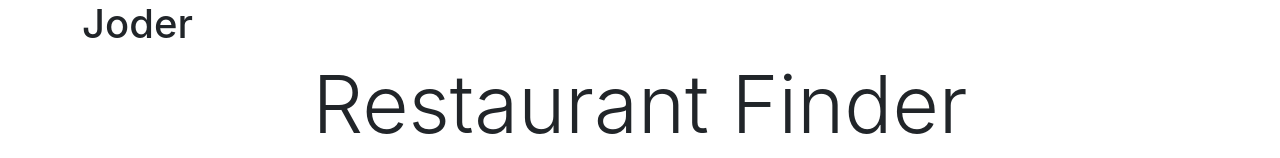
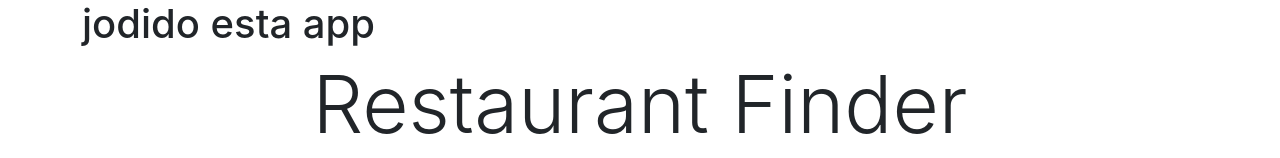
Before and after one commit to TaguaraDigital/restaurant-finder-react, a React (Create React App) app: page / in a window 1280 px wide. Shown: the top 158 px of the page. Built offline with nearby package versions, Linux system fonts and the light colour scheme; no server answers.

Commit message:
jodido app

```diff
--- a/src/App.js
+++ b/src/App.js
@@ -8,7 +8,7 @@ const App = () => {
   return (
     <RestaurantsContextProvider>
       <div className="container">
-        <h1>Joder</h1>
+        <h1>jodido esta app</h1>
         <Router>
           <Switch>
             <Route exact path="/" component={Home} />
```
Also changed, not shown: 1 other file (tests, documents, lock files or other folders).
